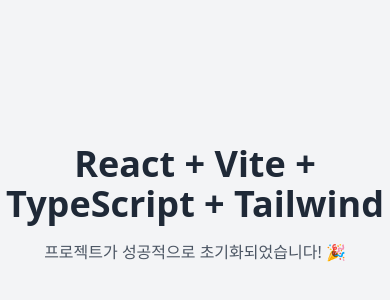
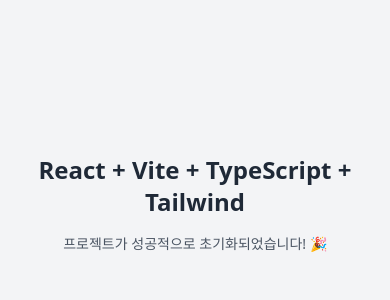
Before and after one commit to knu-doremi/FE, a React (Vite) app: page / in a window 390 px wide. Shown: the part 218-518 px from the top of the page. Built offline with nearby package versions, Linux system fonts and the light colour scheme.

Commit message:
feat: 반응형 레이아웃 기초 설정 추가

```diff
--- a/src/App.tsx
+++ b/src/App.tsx
@@ -1,11 +1,11 @@
 function App() {
   return (
     <div className="flex min-h-screen items-center justify-center bg-gray-100">
-      <div className="text-center">
-        <h1 className="mb-4 text-4xl font-bold text-gray-800">
+      <div className="container mx-auto px-4 text-center">
+        <h1 className="mb-4 text-2xl font-bold text-gray-800 sm:text-3xl md:text-4xl lg:text-5xl">
           React + Vite + TypeScript + Tailwind
         </h1>
-        <p className="text-gray-600">
+        <p className="text-sm text-gray-600 sm:text-base md:text-lg">
           프로젝트가 성공적으로 초기화되었습니다! 🎉
         </p>
       </div>
--- a/src/index.css
+++ b/src/index.css
@@ -62,7 +62,17 @@
   * {
     @apply border-border;
   }
+  html {
+    font-size: 16px; /* 기본 폰트 크기 */
+  }
   body {
     @apply bg-background text-foreground;
+    font-size: clamp(0.875rem, 0.8rem + 0.375vw, 1rem); /* 반응형 폰트 크기 */
+    line-height: 1.5;
+  }
+  /* 반응형 컨테이너 */
+  #root {
+    width: 100%;
+    min-height: 100vh;
   }
 }
--- /dev/null
+++ b/src/lib/responsive.ts
@@ -0,0 +1,38 @@
+/**
+ * 반응형 유틸리티 함수
+ * 화면 크기에 따라 다른 값을 반환
+ */
+
+export const breakpoints = {
+  xs: 475,
+  sm: 640,
+  md: 768,
+  lg: 1024,
+  xl: 1280,
+  '2xl': 1536,
+} as const
+
+/**
+ * CSS clamp 함수를 생성하여 반응형 크기 계산
+ * @param min 최소값
+ * @param preferred 선호값 (보통 vw 단위)
+ * @param max 최대값
+ * @returns clamp CSS 함수 문자열
+ */
+export function clamp(min: string, preferred: string, max: string): string {
+  return `clamp(${min}, ${preferred}, ${max})`
+}
+
+/**
+ * 반응형 폰트 크기 생성
+ * @param min 최소 폰트 크기 (rem)
+ * @param max 최대 폰트 크기 (rem)
+ * @param viewportWidth 뷰포트 너비 (vw)
+ */
+export function responsiveFontSize(
+  min: number,
+  max: number,
+  viewportWidth: number = 10
+): string {
+  return clamp(`${min}rem`, `${viewportWidth}vw`, `${max}rem`)
+}
--- a/tailwind.config.js
+++ b/tailwind.config.js
@@ -5,6 +5,21 @@
     "./src/**/*.{js,ts,jsx,tsx}",
   ],
   theme: {
+    container: {
+      center: true,
+      padding: '2rem',
+      screens: {
+        '2xl': '1400px',
+      },
+    },
+    screens: {
+      xs: '475px',
+      sm: '640px',
+      md: '768px',
+      lg: '1024px',
+      xl: '1280px',
+      '2xl': '1536px',
+    },
     extend: {
       colors: {
         border: 'hsl(var(--border))',
```
